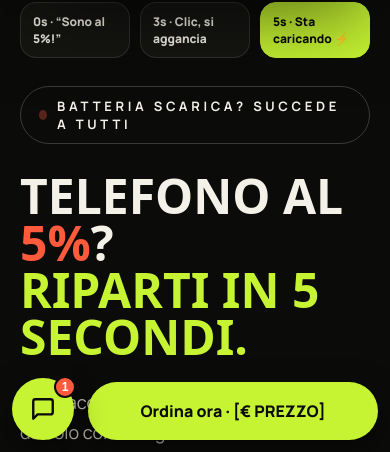
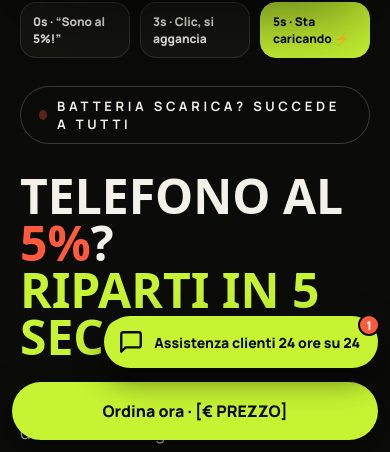
Before and after one commit to carosello75/caricaora-il-tuo-Powerbank, a plain HTML site: page index.html in a window 390 px wide. Shown: the part 392-844 px from the top of the page. Drawn offline with Linux system fonts and the light colour scheme; a web font is replaced by a local one.

Commit message:
Chat a destra con scritta Assistenza clienti 24 ore su 24

```diff
--- a/index.html
+++ b/index.html
@@ -260,6 +260,16 @@ footer a{color:var(--muted);text-decoration:none;margin-left:24px}
   .chat{right:8px;left:8px;bottom:84px;width:auto;max-height:calc(100vh - 110px)}
   body{padding-bottom:84px}
 }
+
+/* chat a destra con etichetta */
+.chat-fab{left:auto;right:24px;width:auto;height:60px;padding:0 22px 0 16px;border-radius:999px;gap:10px;font-family:var(--body);font-weight:800;font-size:15px}
+.chat{left:auto;right:24px;bottom:100px}
+.chat-label{white-space:nowrap}
+@media (max-width:980px){
+  .chat-fab{left:auto;right:12px;bottom:84px;height:52px;font-size:14px;padding:0 18px 0 14px}
+  .sticky{left:12px;right:12px}
+  .chat{left:8px;right:8px;bottom:146px;max-height:calc(100vh - 170px)}
+}
 </style>
 </head>
 <body>
@@ -456,6 +466,7 @@ footer a{color:var(--muted);text-decoration:none;margin-left:24px}
 <!-- ============ ASSISTENTE CHAT AUTOMATICO ============ -->
 <button class="chat-fab" id="chatFab" type="button" aria-label="Apri la chat con l'assistente VOLTRA" aria-expanded="false">
   <svg width="26" height="26" viewBox="0 0 24 24" fill="none" stroke="currentColor" stroke-width="2.2" stroke-linecap="round" stroke-linejoin="round"><path d="M21 15a2 2 0 0 1-2 2H7l-4 4V5a2 2 0 0 1 2-2h14a2 2 0 0 1 2 2z"/></svg>
+  <span class="chat-label">Assistenza clienti 24 ore su 24</span>
   <span class="chat-badge" id="chatBadge">1</span>
 </button>
 <div class="chat" id="chat" role="dialog" aria-label="Assistente VOLTRA" hidden>
```
